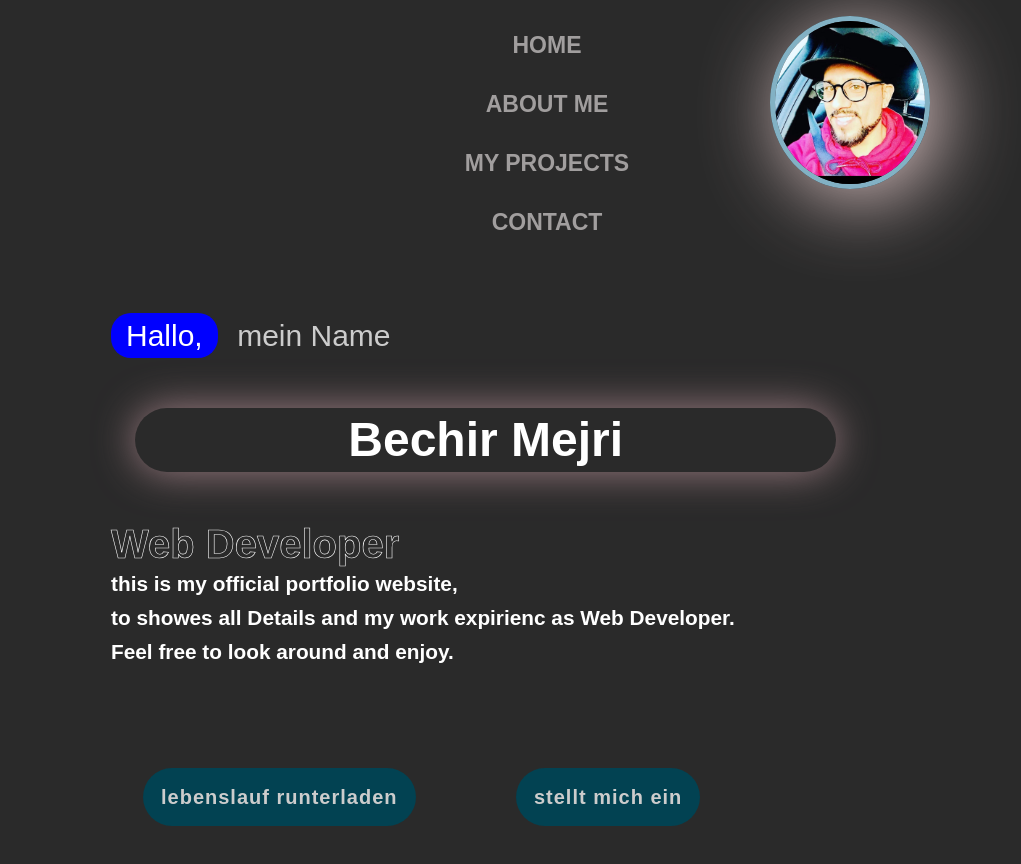
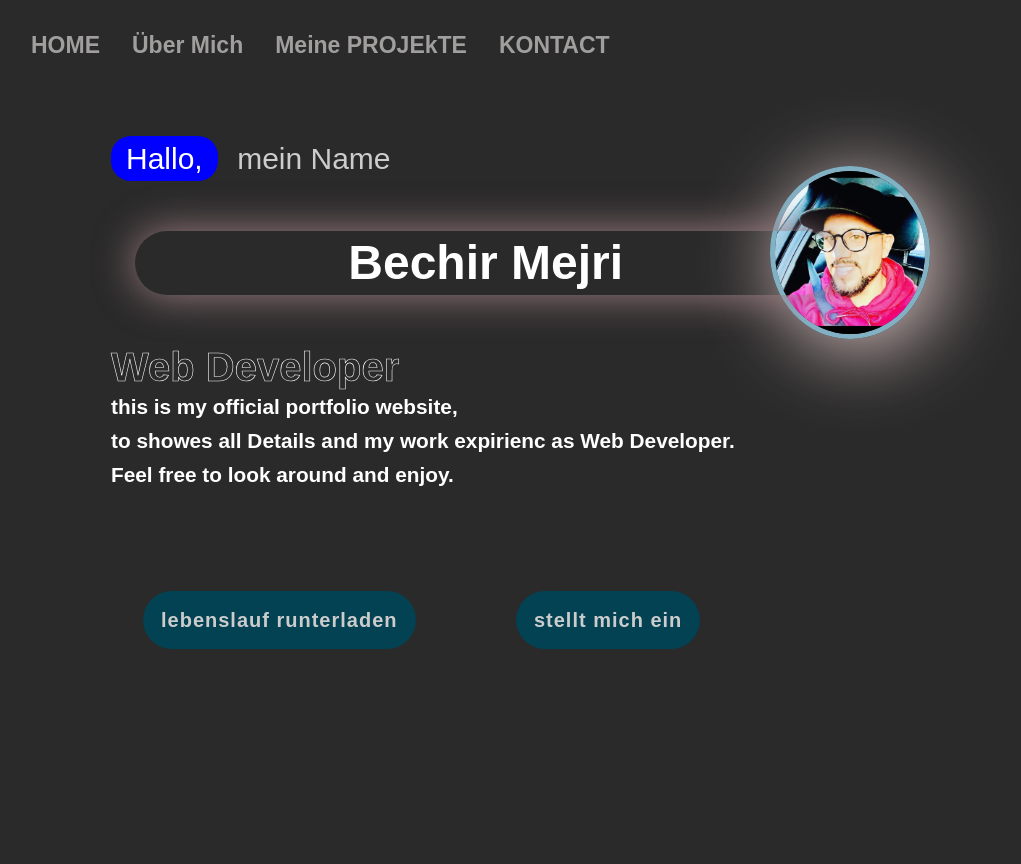
Before and after one commit to bechirmejri/mein-porfolio-2023, a plain HTML site: page index.html in a window 1280 px wide. Shown: the whole page, without its empty margins (81-1102 px from the left). After the commit the page ends 800 px from the top, so only its background shows below. Drawn offline with Linux system fonts and the light colour scheme.

Commit message:
änderung

```diff
--- a/index.html
+++ b/index.html
@@ -15,21 +15,21 @@
     ></script>
 
     <title>Portfolio Bechir</title>
-    <link rel="icon" href="favicon/android-chrome-192x192.png" />
+    <link rel="icon" href="#" />
   </head>
 
   <body>
     <!----- Navigation Section ---->
     <nav class="navbar">
       <div class="navbar-logo">
-        <img class="home-image" src="./foto/unnamed (2).jpg" alt="image" />
+      <img class="home-image" src="./foto/unnamed (2).jpg" alt="image" />
       </div>
 
       <div class="navbar-links">
         <li><a href="index.html">HOME</a></li>
-        <li><a href="./über mich/about.html">ABOUT ME</a></li>
-        <li><a href="./my_projects/projects.html">MY PROJECTS</a></li>
-        <li><a href="./kontakt/contact.html">CONTACT</a></li>
+        <li><a href="./über mich/about.html">Über Mich</a></li>
+        <li><a href="./my_projects/projects.html">Meine PROJEkTE</a></li>
+        <li><a href="./kontakt/contact.html">KONTACT</a></li>
       </div>
 
 
--- a/style.css
+++ b/style.css
@@ -28,8 +28,8 @@ body {
   width: 95%;
   height: 10rem;
   margin: 1rem;
-  align-items: center;
-  justify-content: space-between;
+  align-items: flex-start;
+  justify-content: flex-start;
   background: transparent;
 }
 
@@ -106,12 +106,12 @@ margin: 0;
   }
   }
 .navbar {
-    flex-direction: column;
+    flex-direction:column;
 
     height: auto;
   }
 .navbar-links {
-    flex-direction: column;
+    flex-direction: row;
     text-align: center;
     width: 100%;
   }
@@ -122,8 +122,9 @@ margin: 0;
     display: block;
   }
 .home-image {
-    width: 50%;
+    width: 60%;
     right: 0;
+    top: 150px;
   }
 
 .home-content h1 {
```
